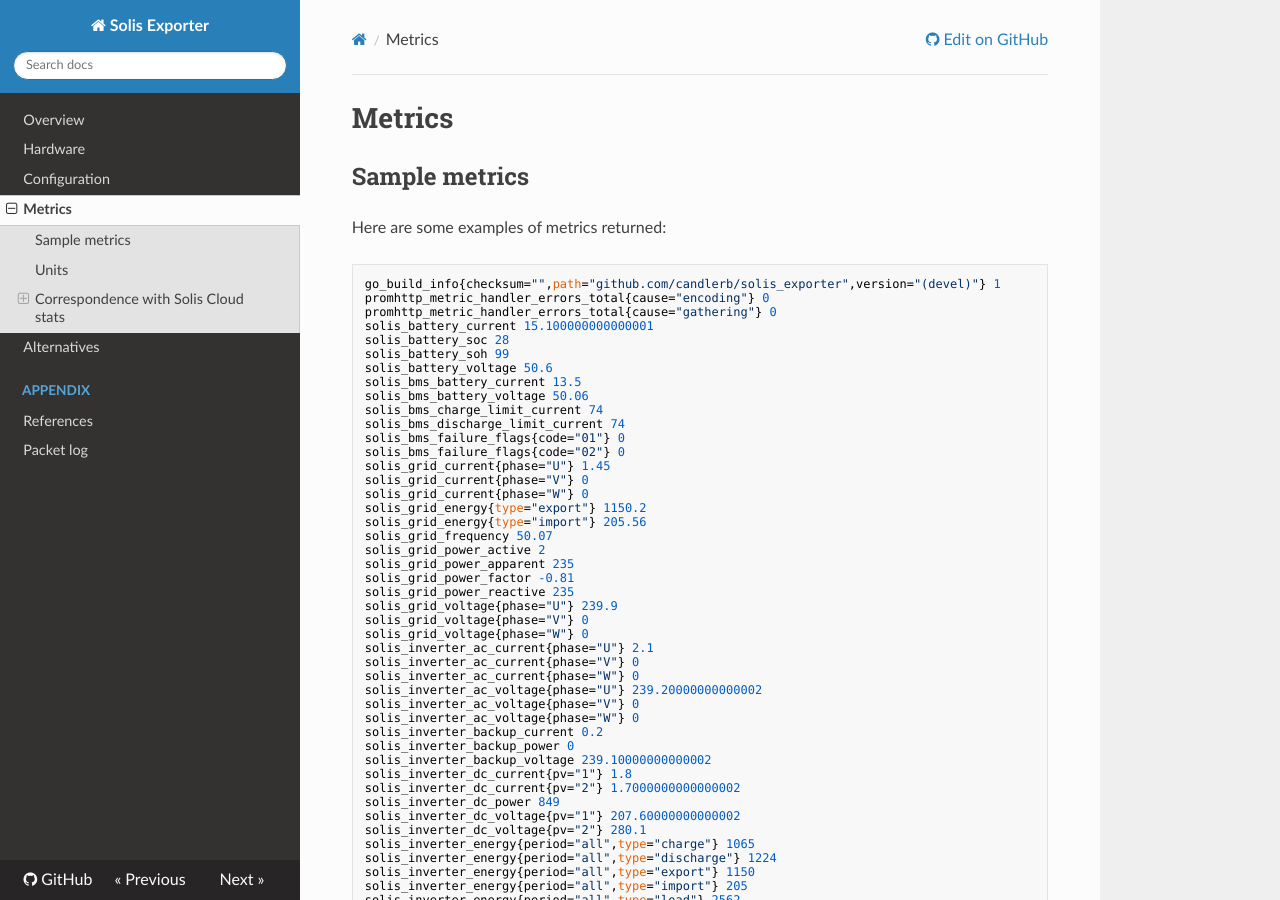
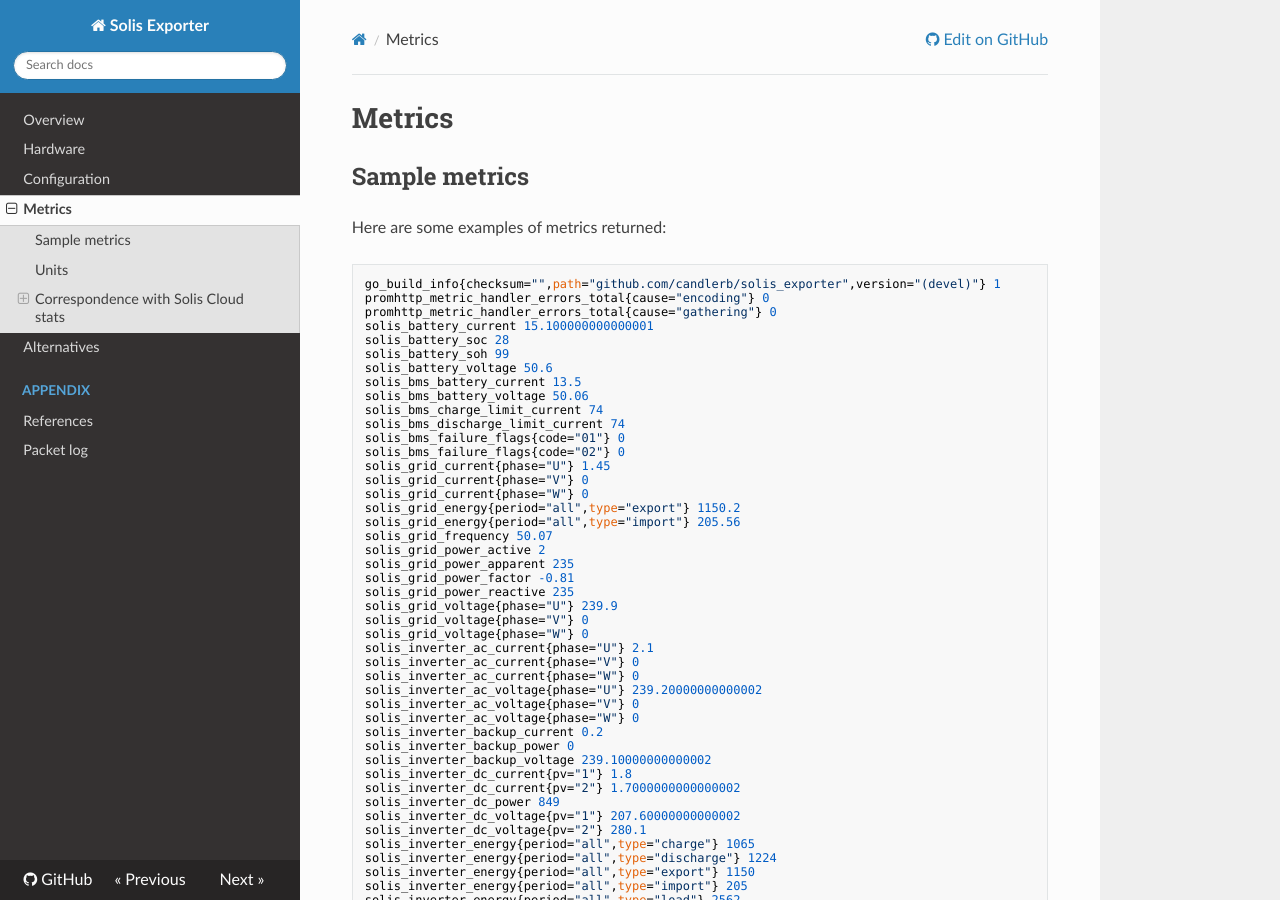
Before and after one commit to candlerb/solis_exporter, an MkDocs documentation site: the page built from docs/metrics/index.md, in a window 1280 px wide and 900 px high. Built offline with MkDocs 1.6.1, drawn with Linux system fonts in a browser that asks for light colours; nearby versions of some CDN libraries.

Commit message:
Add label {period="all"} to solis_grid_energy
This allows
    solis_grid_energy or solis_inverter_energy
for the high-res meters to override the low-res ones.

```diff
--- a/docs/metrics/index.md
+++ b/docs/metrics/index.md
@@ -21,8 +21,8 @@ solis_bms_failure_flags{code="02"} 0
 solis_grid_current{phase="U"} 1.45
 solis_grid_current{phase="V"} 0
 solis_grid_current{phase="W"} 0
-solis_grid_energy{type="export"} 1150.2
-solis_grid_energy{type="import"} 205.56
+solis_grid_energy{period="all",type="export"} 1150.2
+solis_grid_energy{period="all",type="import"} 205.56
 solis_grid_frequency 50.07
 solis_grid_power_active 2
 solis_grid_power_apparent 235
```
Also changed, not shown: 1 other file.
